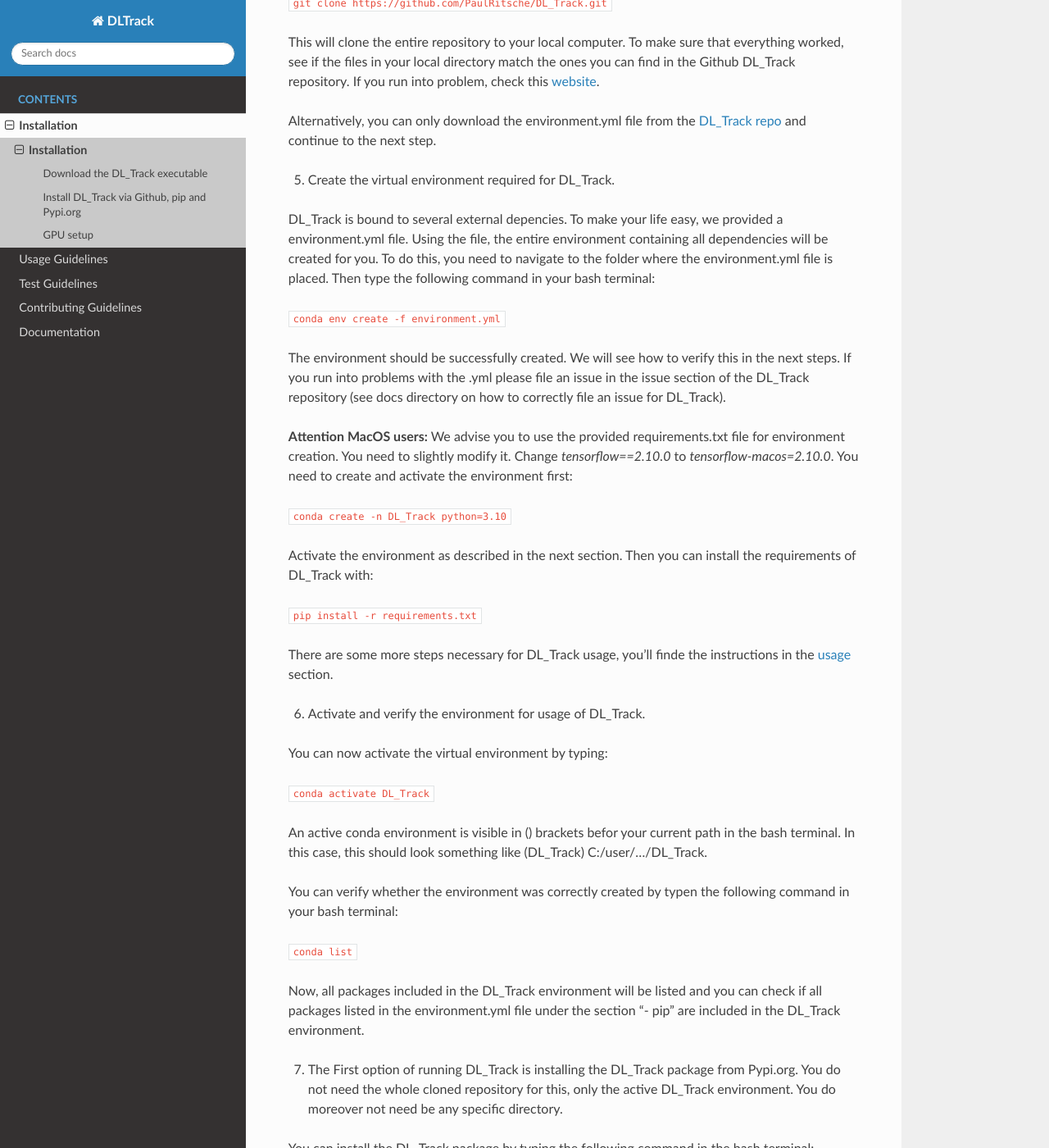
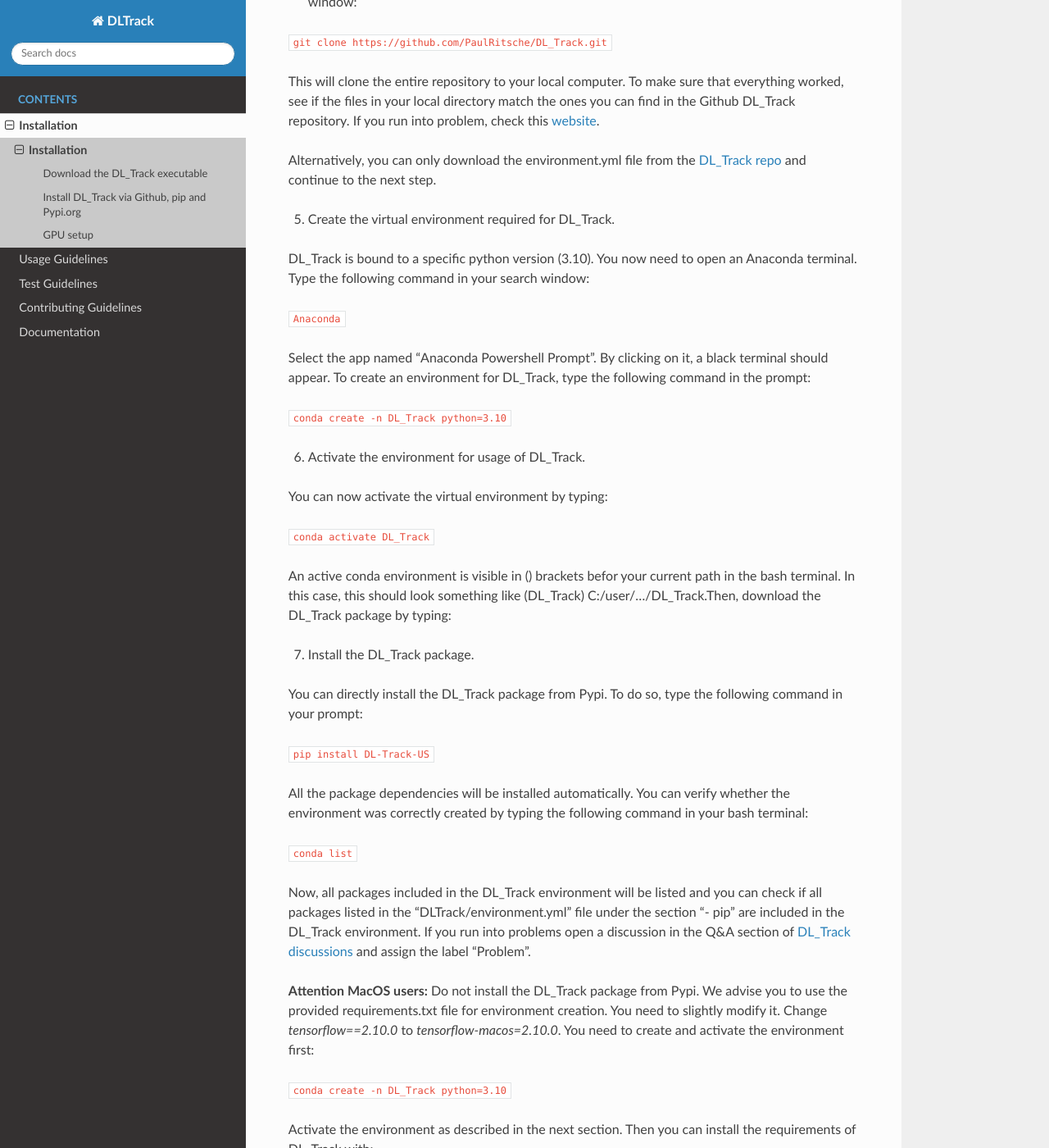
Before and after one commit to PaulRitsche/DL_Track_US, a Sphinx documentation site: the page built from docs/source/installation.rst, in a window 1280 px wide and 1400 px high, scrolled down 1482 px. Shown: the whole window at 82% size. Built offline with Sphinx 7.4.7 and the Read the Docs theme 2.0.0, drawn with Linux system fonts in a browser that asks for light colours; some of the changed text lies outside the part shown.

Commit message:
Fixed: Install docs

```diff
--- a/docs/source/installation.rst
+++ b/docs/source/installation.rst
@@ -22,19 +22,19 @@
 
 Install `Anaconda <https://www.anaconda.com/distribution/>`_ (click ‘Download’ and be sure to choose ‘Python 3.X Version’ (where the X represents the latest version being offered. IMPORTANT: Make sure you tick the ‘Add Anaconda to my PATH environment variable’ box).
 
-2. Git setup (only before first usage and if Git is not already installed). This is optional and only required when you want to clone the whole DL_Track Github repository.
+2. **(Optional, only required for contributing or development)** Git setup (only before first usage and if Git is not already installed). This is optional and only required when you want to clone the whole DL_Track Github repository.
 
 In case you have never used Git before on you computer, please install it using the instructions provided `here <https://git-scm.com/download>`_.
 
-3. Create a directory for DL_Track.
+3. **(Optional, only required for contributing or development)** Create a directory for DL_Track.
 
-On your computer create a specific directory for DL_Track (for example "DL_Track") and navigate there. Once there open a git bash with right click and then "Git Bash Here"). In the bash terminal, type the following:
+On your computer create a specific directory for DL_Track (for example "DL_Track") and navigate there. You can use Git as a version control system. Once there open a git bash with right click and then "Git Bash Here". In the bash terminal, type the following:
 
 ``git init``
 
 This will initialize a git repository and allows you to continue. If run into problems, check this `website <https://git-scm.com/book/en/v2/Git-Basics-Getting-a-Git-Repository>`_.
 
-4. Clone the DL_Track Github repository into a pre-specified folder (for example "DL_Track) by typing the following code in your bash window:
+4. **(Optional, only required for contributing or development)** Clone the DL_Track Github repository into a pre-specified folder (for example "DL_Track) by typing the following code in your bash window:
 
 ``git clone https://github.com/PaulRitsche/DL_Track.git``
 
@@ -44,14 +44,37 @@
 
 5. Create the virtual environment required for DL_Track.
 
-DL_Track is bound to several external depencies. To make your life easy, we provided a environment.yml file. Using the file, the entire environment containing all dependencies will be created for you. To do this, you need to navigate to the folder where the environment.yml file is placed. Then type the following command in your bash terminal:
+DL_Track is bound to a specific python version (3.10). You now need to open an Anaconda terminal. Type the following command in your search window:
 
-``conda env create -f environment.yml``
+``Anaconda``
 
-The environment should be successfully created. We will see how to verify this in the next steps. If you run into problems with the .yml please file an issue in the issue section of the DL_Track repository (see docs directory on how to correctly file an issue for DL_Track).
+Select the app named "Anaconda Powershell Prompt". By clicking on it, a black terminal should appear. To create an environment for DL_Track, type the following command in the prompt:
+
+``conda create -n DL_Track python=3.10``
+
+6. Activate the environment for usage of DL_Track.
+
+You can now activate the virtual environment by typing:
+
+``conda activate DL_Track``
+
+An active conda environment is visible in () brackets befor your current path in the bash terminal. In this case, this should look something like (DL_Track) C:/user/.../DL_Track.Then, download the DL_Track package by typing:
+
+7. Install the DL_Track package.
+
+You can directly install the DL_Track package from Pypi. To do so, type the following command in your prompt:
+
+``pip install DL-Track-US``
+
+All the package dependencies will be installed automatically. You can verify whether the environment was correctly created by typing the following command in your bash terminal:
+
+``conda list``
+
+Now, all packages included in the DL_Track environment will be listed and you can check if all packages listed in the "DLTrack/environment.yml" file under the section "- pip" are included in the DL_Track environment.
+If you run into problems open a discussion in the Q&A section of `DL_Track discussions <https://github.com/PaulRitsche/DLTrack/discussions/categories/q-a>`_ and assign the label "Problem".
 
 **Attention MacOS users:**
-We advise you to use the provided requirements.txt file for environment creation. You need to slightly modify it. Change *tensorflow==2.10.0* to *tensorflow-macos=2.10.0*. You need to create and activate the environment first:
+Do not install the DL_Track package from Pypi. We advise you to use the provided requirements.txt file for environment creation. You need to slightly modify it. Change *tensorflow==2.10.0* to *tensorflow-macos=2.10.0*.  You need to create and activate the environment first:
 
 ``conda create -n DL_Track python=3.10``
 
@@ -61,31 +84,16 @@
 
 There are some more steps necessary for DL_Track usage, you'll finde the instructions in the `usage <https://dltrack.readthedocs.io/en/latest/usage.html>`_ section.
 
-6. Activate and verify the environment for usage of DL_Track.
 
-You can now activate the virtual environment by typing:
 
-``conda activate DL_Track``
 
-An active conda environment is visible in () brackets befor your current path in the bash terminal. In this case, this should look something like (DL_Track) C:/user/.../DL_Track.
 
-You can verify whether the environment was correctly created by typen the following command in your bash terminal:
 
-``conda list``
-
-Now, all packages included in the DL_Track environment will be listed and you can check if all packages listed in the environment.yml file under the section "- pip" are included in the DL_Track environment.
-
-7. The First option of running DL_Track is installing the DL_Track package from Pypi.org. You do not need the whole cloned repository for this, only the active DL_Track environment. You do moreover not need be any specific directory.
-
-You can install the DL_Track package by typing the following command in the bash terminal:
-
-``pip install dl-track``
-
-Once everythin is sucessfully installed, type in your bash terminal:
+7. The First option of running DL_Track is installing the DL_Track package from Pypi.org. You do not need the whole cloned repository for this, only the active DL_Track environment. You do moreover not need be any specific directory. Type in your bash terminal:
 
 ``python -m DL_Track``
 
-The main GUI should now open. If you run into problems, open a discussion in the Q&A section of `DL_Track discussions <https://github.com/PaulRitsche/DLTrack_US/discussions/categories/q-a>`_ and assign the label "Problem".  For usage of DL_Track please take a look at the `docs <https://github.com/PaulRitsche/DLTrack/tree/main/docs/usage>`_ directory in the Github repository.
+The main GUI should now open. If you run into problems, open a discussion in the Q&A section of `DL_Track discussions <https://github.com/PaulRitsche/DLTrack/discussions/categories/q-a>`_ and assign the label "Problem".  For usage of DL_Track please take a look at the `docs <https://github.com/PaulRitsche/DLTrack/tree/main/docs/usage>`_ directory in the Github repository.
 
 8. The second option of running DL_Track is using the DLTrack_GUI python script. This requires you to clone the whole directory and navigate to the directory where the DLTrack_GUI.py file is located. Moreover, you need the active DL_Track environment.
 
@@ -93,7 +101,7 @@
 
 ``python DLTrack_GUI.py``
 
-The main GUI should now open. If you run into problems, open a discussion in the Q&A section of `DL_Track discussions <https://github.com/PaulRitsche/DLTrack_US/discussions/categories/q-a>`_ and assign the label "Problem". You can find an example discussion there. For usage of DL_Track please take a look at the `docs <https://github.com/PaulRitsche/DLTrack/tree/main/docs/usage>`_ directory in the Github repository.
+The main GUI should now open. If you run into problems, open a discussion in the Q&A section of `DL_Track discussions <https://github.com/PaulRitsche/DLTrack/discussions/categories/q-a>`_ and assign the label "Problem". You can find an example discussion there. For usage of DL_Track please take a look at the `docs <https://github.com/PaulRitsche/DLTrack/tree/main/docs/usage>`_ directory in the Github repository.
 
 
 GPU setup
--- a/docs/source/usage.rst
+++ b/docs/source/usage.rst
@@ -6,4 +6,4 @@
 **Attention MacOS users:**
 The DL_Track package is only fully functional on windows OS. However, with restricted functionality and slight adaptations in the source code, macOS users can employ the DL_Track as well. With macOS, the manual scaling option vor video and image analysis is not functional. Therefore, images cannot be scaled this way in the GUI. A possible solution is to scale the analysis results subsequent to completion of the analysis. Therefore, the pixel per centimeter must be calculated elsewhere. One option is to use `FIJI <https://imagej.net/software/fiji/downloads>`_. By drawing a line on the image, it is possible to see the length of the line in pixel units. Open the respective image in FIJI by drag and drop. Draw a line on the image with a known distance of one centimetre, click `cmd + m` and get the length of the line in pixel unit from the result window. Do that for every image with varying scanning depth. Divide the analysis results for muscle thickness and fascicle length by the linelength in pixel units. The result will be the muscle thickness and fascicle length in centimeter units.
 
-In order for the video analysis to work, line 605 ``cv2.imshow("Analysed image", comb)`` in the file      ``do_calculations_video.py`` must be commented out using the # symbol. The file is located at "DLTrack/DL_Track/gui_helpers/do_caclualtions_video.py".  Do the same for the ``do_calculations_video.py`` file in the directory "C:/.../.../Anaconda/envs/DL_Track2/Lib/site-packages/DL_Track/gui_helpers" to modify the source file of the DL_Track package. The video analysis will work now, but the analysis will not be displayed directly on the scree. In case you need help, don't hesitate to contact us.
+In order for the video analysis to work, line 605 ``cv2.imshow("Analysed image", comb)`` in the file      ``do_calculations_video.py`` must be commented out using the # symbol. The file is located at "DLTrack/DL_Track/gui_helpers/do_caclualtions_video.py".  Do the same for the ``do_calculations_video.py`` file in the directory ".../.../.../Anaconda/envs/DL_Track2/Lib/site-packages/DL_Track/gui_helpers" to modify the source file of the DL_Track package. The video analysis will work now, but the analysis will not be displayed directly on the scree. In case you need help, don't hesitate to contact us.
```
